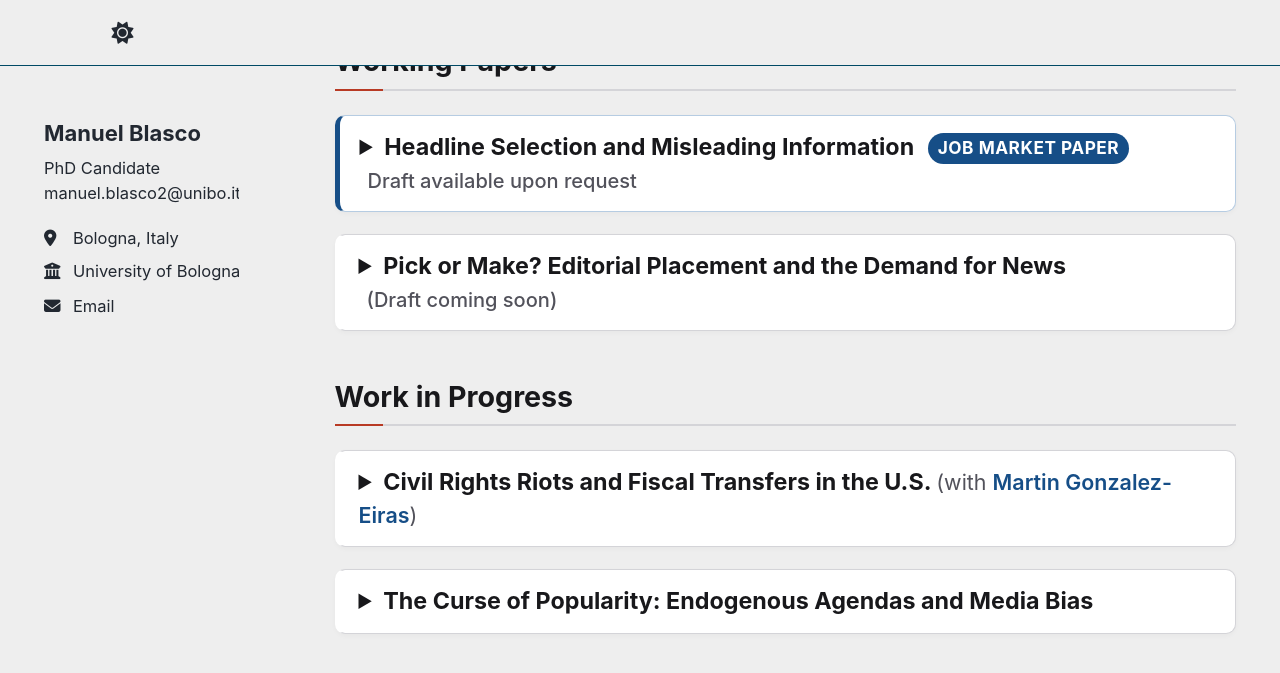
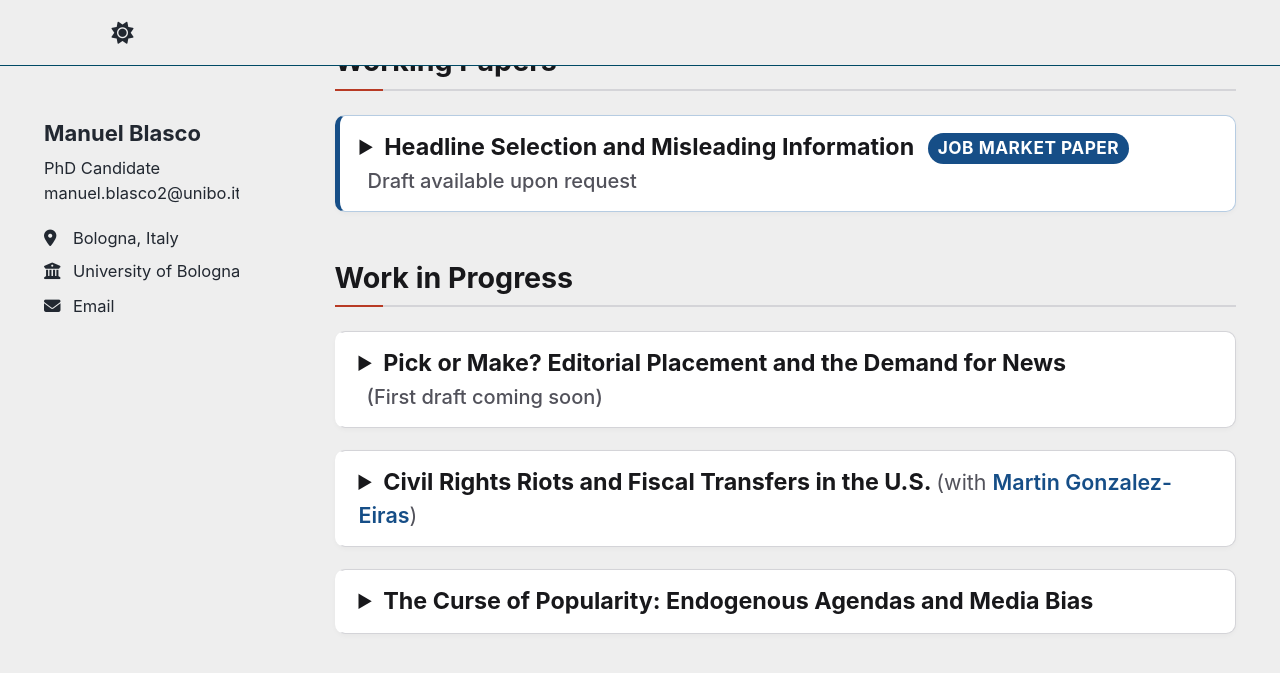
Before and after one commit to ManuelBlasco/manuelblasco.github.io, a Jekyll site: the page built from _pages/about.md, in a window 1280 px wide and 900 px high, scrolled down 796 px. Shown: the top 673 px of the window. Built offline with Jekyll 4.4.1, drawn with Linux system fonts in a browser that asks for light colours; a script that is not in the unit is left out; part of the change alters nothing that is shown.

Commit message:
Update about.md

```diff
--- a/_pages/about.md
+++ b/_pages/about.md
@@ -302,25 +302,25 @@ redirect_from:
     </div>
   </details>
 
-  <!-- Working Paper 2 -->
+  <h3 class="section-heading">Work in Progress</h3>
+
+  <!-- WIP 1 (Movido desde Working Papers) -->
   <details class="paper-card">
     <summary>
       Pick or Make? Editorial Placement and the Demand for News
-      <span class="badge-status">(Draft coming soon)</span>
+      <span class="badge-status">(First draft coming soon)</span>
     </summary>
     <div class="abstract-content">
       <p>
-        Articles at the top of a newspaper's homepage are read far more than the rest. Do editors pick winners, placing at the top the articles readers would have read anyway, or does placement make them? We combine a year of daily data on the <em>New York Times</em>, covering every article published, the daily lists of most read and most shared articles, and hourly snapshots of the homepage, and compare the same article with itself across days as editors move it around the page. Moving an article into the top third of the homepage raises its probability of reaching the most-read list roughly tenfold; editors' selection of appealing articles accounts for at most 0 to 7 percent of this premium, and editors mildly demote articles after they are read rather than promote them.
+        Articles at the top of a newspaper's homepage are read far more than the rest. Do editors pick winners, placing at the top the articles readers would have read anyway, or does placement make them? I combine a year of daily data on the <em>New York Times</em>, covering every article published, the daily lists of most read and most shared articles, and hourly snapshots of the homepage, and compare each article with itself across days as editors move it around the page. Giving an article high exposure, the most prominent third of the homepage for much of the day, raises its probability of reaching the most-read list roughly tenfold; editors' selection of appealing articles accounts for between zero and about 7 percent of this premium.
       </p>
       <p>
-        A rank-ordered logit estimated on a valid set of alternatives confirms the magnitude and shows that placement matters far more than content, and more for reading than for sharing. The appeal of a new article is predictable out of sample, mainly through its topic, yet editors respond to that signal only weakly. Counterfactual homepages show that the homepage decides about half of the most-read list, and that a click-maximizing allocation of the same slots would favor day-old US politics over the fresh international and business news editors place at the top, raising the appeal of what is read by about one standard deviation of article length. Among the articles a newspaper publishes, editors largely decide which are read, and they use that power for freshness and importance rather than for clicks.
+        In a demand model estimated on the daily rankings, high exposure is worth about twenty standard deviations of article length, the content characteristic readers respond to most, and placement matters about half as much for sharing as for reading. The homepage decides about half of the most-read list. The appeal of a new article is predictable out of sample, mainly from its topic, yet editors respond to it only weakly: a click-maximizing allocation of the same slots would favor day-old US politics over the fresh international and business news they place at the top, raising the appeal of what is read by about one standard deviation of article length. Among the articles a newspaper publishes, editors largely decide which are read, and they use that power for freshness and importance rather than for clicks.
       </p>
     </div>
   </details>
 
-  <h3 class="section-heading">Work in Progress</h3>
-
-  <!-- WIP 1 -->
+  <!-- WIP 2 -->
   <details class="paper-card">
     <summary>
       Civil Rights Riots and Fiscal Transfers in the U.S.
@@ -335,7 +335,7 @@ redirect_from:
     </div>
   </details>
 
-  <!-- WIP 2 -->
+  <!-- WIP 3 -->
   <details class="paper-card">
     <summary>
       The Curse of Popularity: Endogenous Agendas and Media Bias
```
